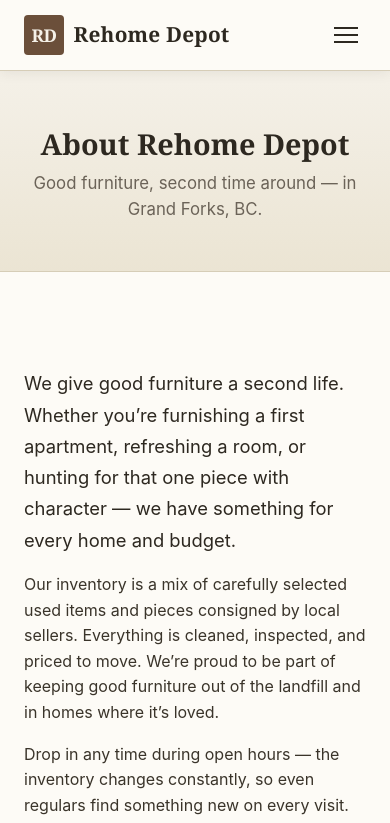
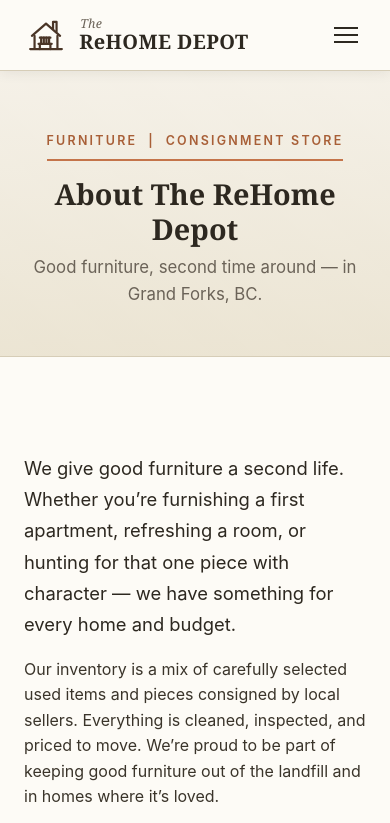
Before and after one commit to markharding123456-a11y/rehome-depot, a plain HTML site: page about.html in a window 390 px wide. Shown: the top 823 px of the page. Drawn offline with Linux system fonts and the light colour scheme.

Commit message:
Match the real storefront branding
- Replace 'RD' monogram with line-art logo of the peaked-roof house and
  Windsor chair from the actual sign at 136 Sagamore Rd
- Wordmark now reads 'The ReHOME DEPOT' with the distinctive lowercase 'e'
  capitalization used on the storefront
- Add 'FURNITURE | CONSIGNMENT STORE' eyebrow above the H1 on every page
- Fill in the real phone number (250-808-9334) on the contact page as a
  clickable tel: link
- Update <title> tags and meta descriptions to use the formal name
  'The ReHome Depot'

Email and hours still TBD pending tenant.

Co-Authored-By: Claude Opus 4.7 (1M context) <noreply@anthropic.com>

```diff
--- a/about.html
+++ b/about.html
@@ -3,8 +3,8 @@
 <head>
     <meta charset="UTF-8">
     <meta name="viewport" content="width=device-width, initial-scale=1.0">
-    <title>About | Rehome Depot &mdash; Grand Forks, BC</title>
-    <meta name="description" content="About Rehome Depot. Used and consignment furniture, decor, estate help, and local delivery in Grand Forks, BC.">
+    <title>About | The ReHome Depot &mdash; Grand Forks, BC</title>
+    <meta name="description" content="About The ReHome Depot. Used and consignment furniture, decor, estate help, and local delivery in Grand Forks, BC. 250-808-9334.">
     <link rel="stylesheet" href="css/style.css">
 </head>
 <body>
@@ -12,8 +12,11 @@
 <header class="site-header">
     <div class="container header-inner">
         <a href="index.html" class="logo">
-            <span class="logo-mark">RD</span>
-            <span class="logo-text">Rehome Depot</span>
+            <span class="logo-mark"><img src="images/logo.svg" alt=""></span>
+            <span class="logo-wordmark">
+                <span class="logo-article">The</span>
+                <span class="logo-name">ReHOME DEPOT</span>
+            </span>
         </a>
         <nav class="main-nav">
             <a href="index.html">Home</a>
@@ -29,7 +32,8 @@
 
 <section class="page-hero">
     <div class="container">
-        <h1>About Rehome Depot</h1>
+        <span class="page-hero-eyebrow">Furniture &nbsp;|&nbsp; Consignment Store</span>
+        <h1>About The ReHome Depot</h1>
         <p>Good furniture, second time around &mdash; in Grand Forks, BC.</p>
     </div>
 </section>
--- a/css/style.css
+++ b/css/style.css
@@ -81,7 +81,7 @@ a:hover { color: var(--walnut-dark); }
 .logo {
     display: flex;
     align-items: center;
-    gap: 0.6rem;
+    gap: 0.7rem;
     font-weight: 700;
     color: var(--charcoal);
 }
@@ -92,20 +92,41 @@ a:hover { color: var(--walnut-dark); }
     display: inline-flex;
     align-items: center;
     justify-content: center;
-    width: 40px;
-    height: 40px;
-    background: var(--walnut);
-    color: var(--cream);
-    border-radius: var(--radius);
-    font-family: Georgia, serif;
-    font-size: 1.1rem;
-    letter-spacing: -0.02em;
+    width: 44px;
+    height: 44px;
+    flex-shrink: 0;
 }
 
-.logo-text {
-    font-family: Georgia, serif;
-    font-size: 1.3rem;
-    letter-spacing: 0.01em;
+.logo-mark img {
+    width: 100%;
+    height: 100%;
+    display: block;
+}
+
+.logo-wordmark {
+    display: flex;
+    flex-direction: column;
+    line-height: 1;
+}
+
+.logo-article {
+    font-family: Georgia, "Times New Roman", serif;
+    font-style: italic;
+    font-weight: 400;
+    font-size: 0.78rem;
+    color: var(--text-muted);
+    letter-spacing: 0.02em;
+    margin-bottom: 2px;
+    margin-left: 1px;
+}
+
+.logo-name {
+    font-family: Georgia, "Times New Roman", serif;
+    font-size: 1.25rem;
+    font-weight: 700;
+    letter-spacing: 0.02em;
+    color: var(--charcoal);
+    line-height: 1;
 }
 
 .main-nav {
@@ -183,6 +204,19 @@ a:hover { color: var(--walnut-dark); }
 
 .hero h1 {
     margin-bottom: 1rem;
+}
+
+.hero-eyebrow,
+.page-hero-eyebrow {
+    display: inline-block;
+    font-size: 0.78rem;
+    font-weight: 600;
+    letter-spacing: 0.18em;
+    color: var(--terracotta-dark);
+    text-transform: uppercase;
+    margin-bottom: 1rem;
+    padding-bottom: 0.5rem;
+    border-bottom: 2px solid var(--terracotta);
 }
 
 .hero-tagline {
```
Also changed, not shown: contact.html (+9 -5 lines), gallery.html (+8 -4 lines), index.html (+8 -4 lines), images/logo.svg (added), 1 other file.
